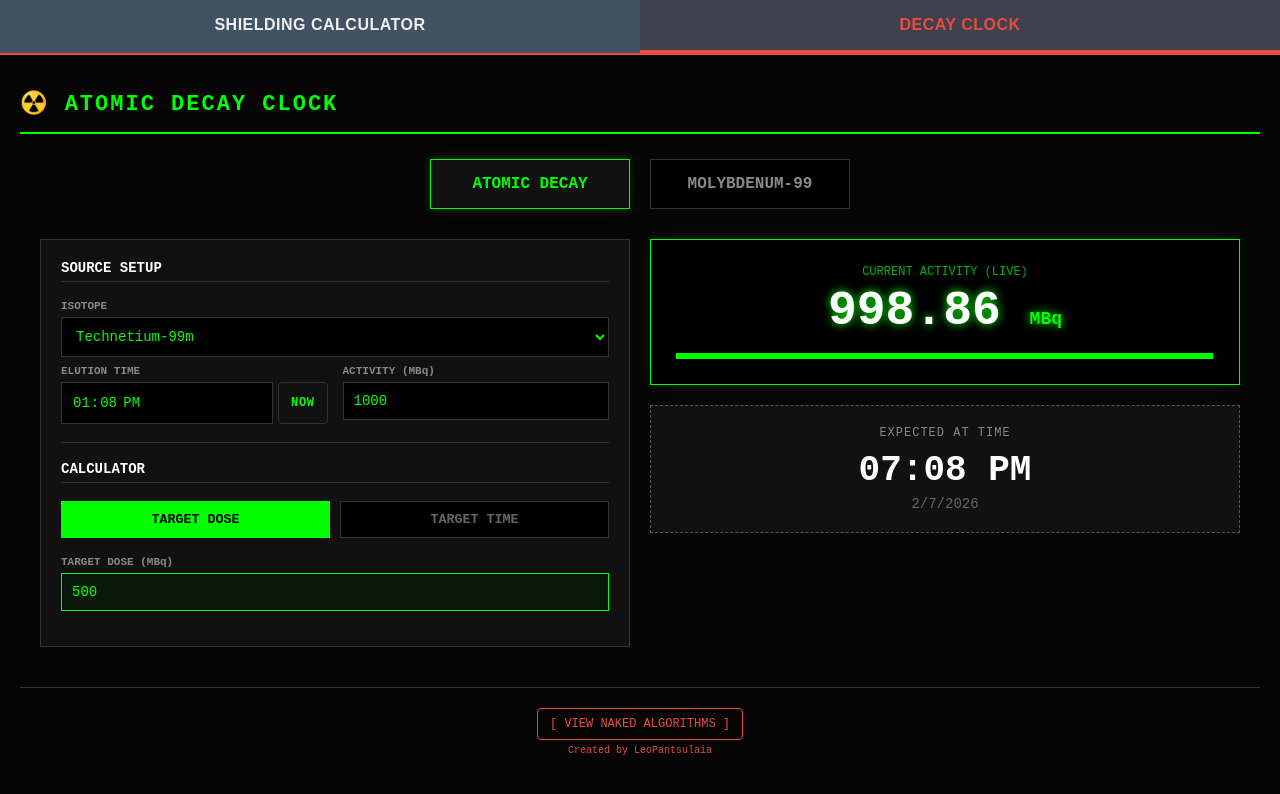
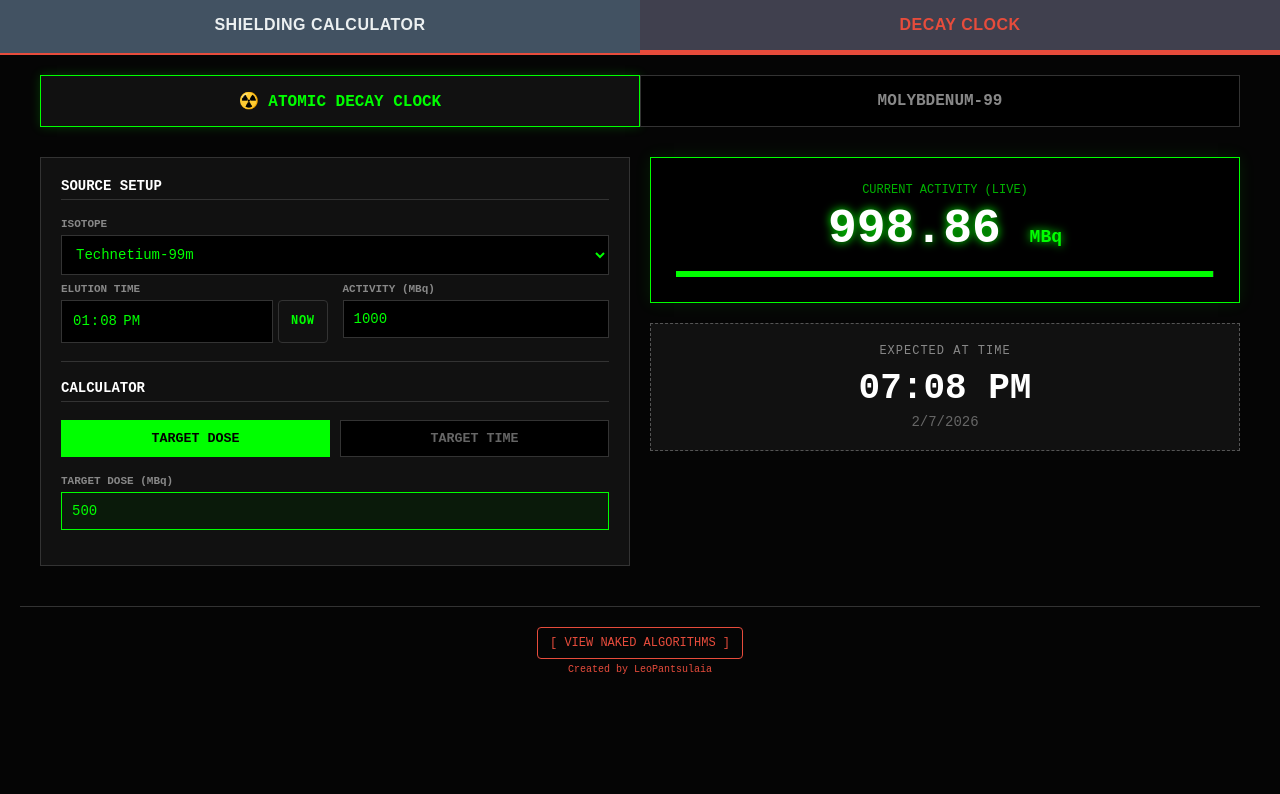
Before and after one commit to leopantsulaia/physics-flex, a React (Create React App) app: page / in a window 1280 px wide. Both pictures are taken after a click on the button "DECAY CLOCK". Shown: the top 794 px of the page. Built offline with nearby package versions, Linux system fonts and the light colour scheme.

Commit message:
feat: implement DecayClock component for radioactive decay calculations with live activity and target dose/time modes.

```diff
--- a/src/components/DecayClock/DecayClock.js
+++ b/src/components/DecayClock/DecayClock.js
@@ -154,15 +154,14 @@ export const DecayClock = () => {
       {/* --- THIS IS THE POPUP VIEW --- */}
       {showAlgorithms && <AlgorithmsView onClose={() => setShowAlgorithms(false)} />}
 
-      <h1 className={styles.title}>☢️ ATOMIC DECAY CLOCK</h1>
 
-      {/* --- MAIN VIEW TOGGLE --- */}
+      {/* --- MAIN VIEW TOGGLE (Title merged into first button) --- */}
       <div className={styles.mainToggleContainer}>
         <button
           className={`${styles.mainToggleBtn} ${viewMode === "ATOMIC" ? styles.active : ""}`}
           onClick={() => setViewMode("ATOMIC")}
         >
-          ATOMIC DECAY
+          ☢️ ATOMIC DECAY CLOCK
         </button>
         <button
           className={`${styles.mainToggleBtn} ${viewMode === "MO99" ? styles.active : ""}`}
--- a/src/components/DecayClock/DecayClock.module.css
+++ b/src/components/DecayClock/DecayClock.module.css
@@ -126,8 +126,12 @@
 .mainToggleContainer {
   display: flex;
   justify-content: center;
-  gap: 20px;
+  gap: 0;
   margin-bottom: 30px;
+  width: 100%;
+  max-width: 1200px;
+  margin-left: auto;
+  margin-right: auto;
 }
 
 .mainToggleBtn {
@@ -141,7 +145,7 @@
   cursor: pointer;
   text-transform: uppercase;
   transition: all 0.3s;
-  min-width: 200px;
+  flex: 1;
 }
 
 .mainToggleBtn:hover {
```
